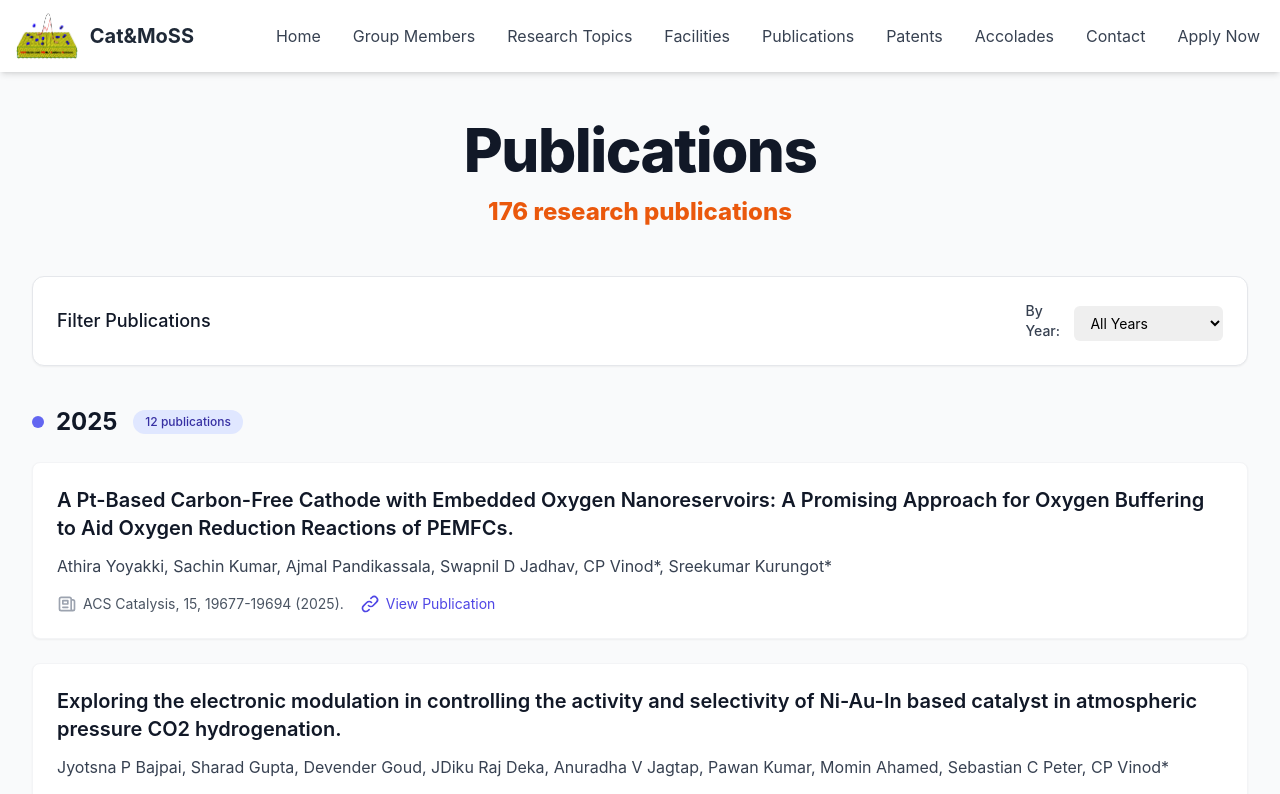
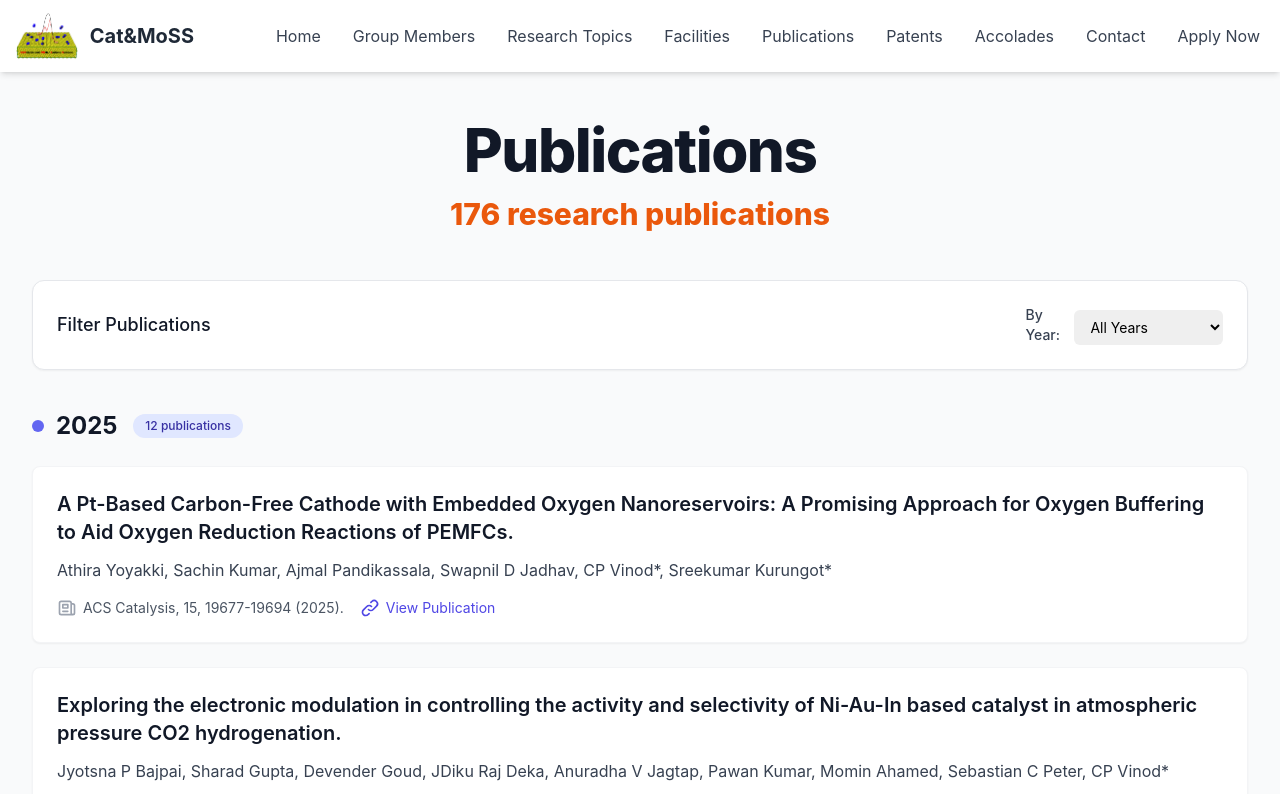
Before and after one commit to kmdurga67/catmoss, a React (Create React App) app: page /publications in a window 1280 px wide. Shown: the top 794 px of the page. Built offline with nearby package versions, Linux system fonts and the light colour scheme.

Commit message:
text edit

```diff
--- a/src/pages/Publications.js
+++ b/src/pages/Publications.js
@@ -164,7 +164,7 @@ const Publications = () => {
           <h1 className="text-4xl font-extrabold text-gray-900 sm:text-5xl sm:tracking-tight lg:text-6xl mb-4">
             Publications
           </h1>
-          <p className="max-w-3xl mx-auto text-2xl font-extrabold text-orange-600">
+          <p className="max-w-3xl mx-auto text-3xl font-extrabold text-orange-600">
             {totalPublications} research publication{totalPublications !== 1 ? 's' : ''}
           </p>
         </div>
```
